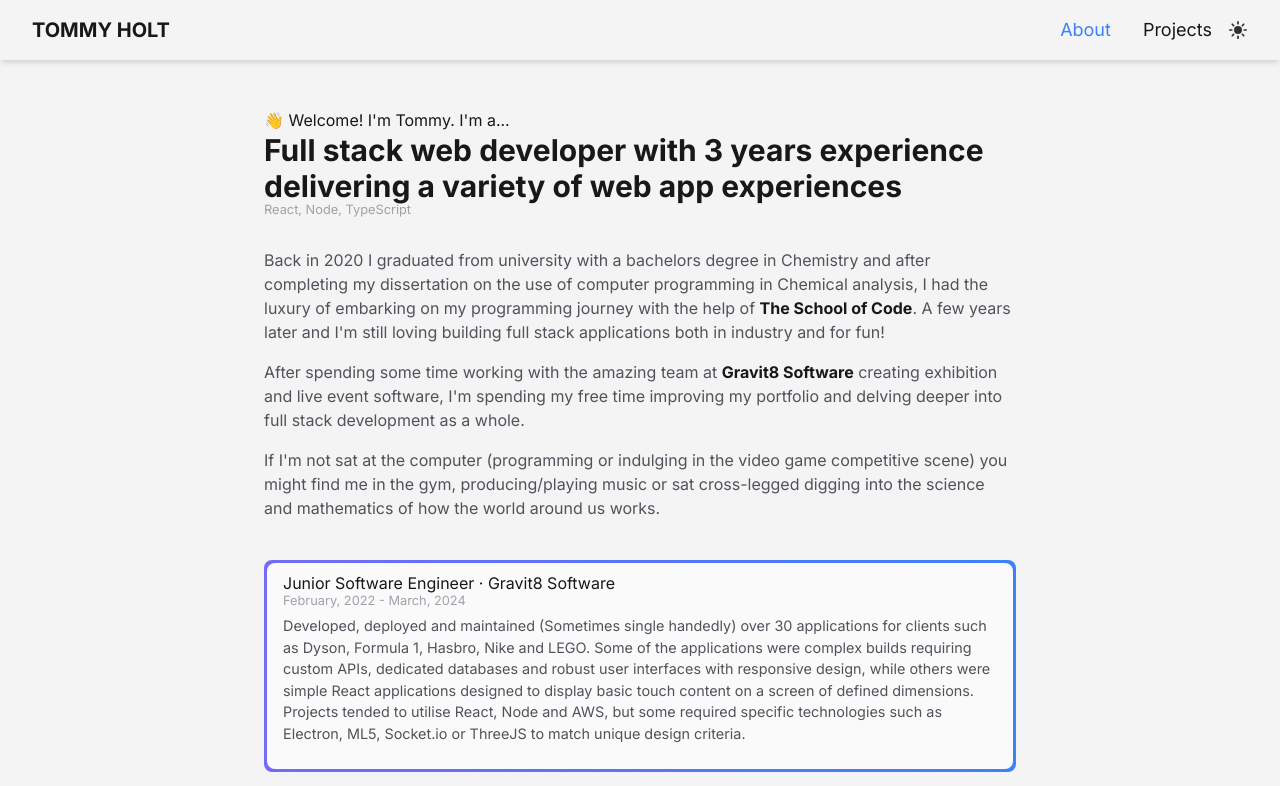
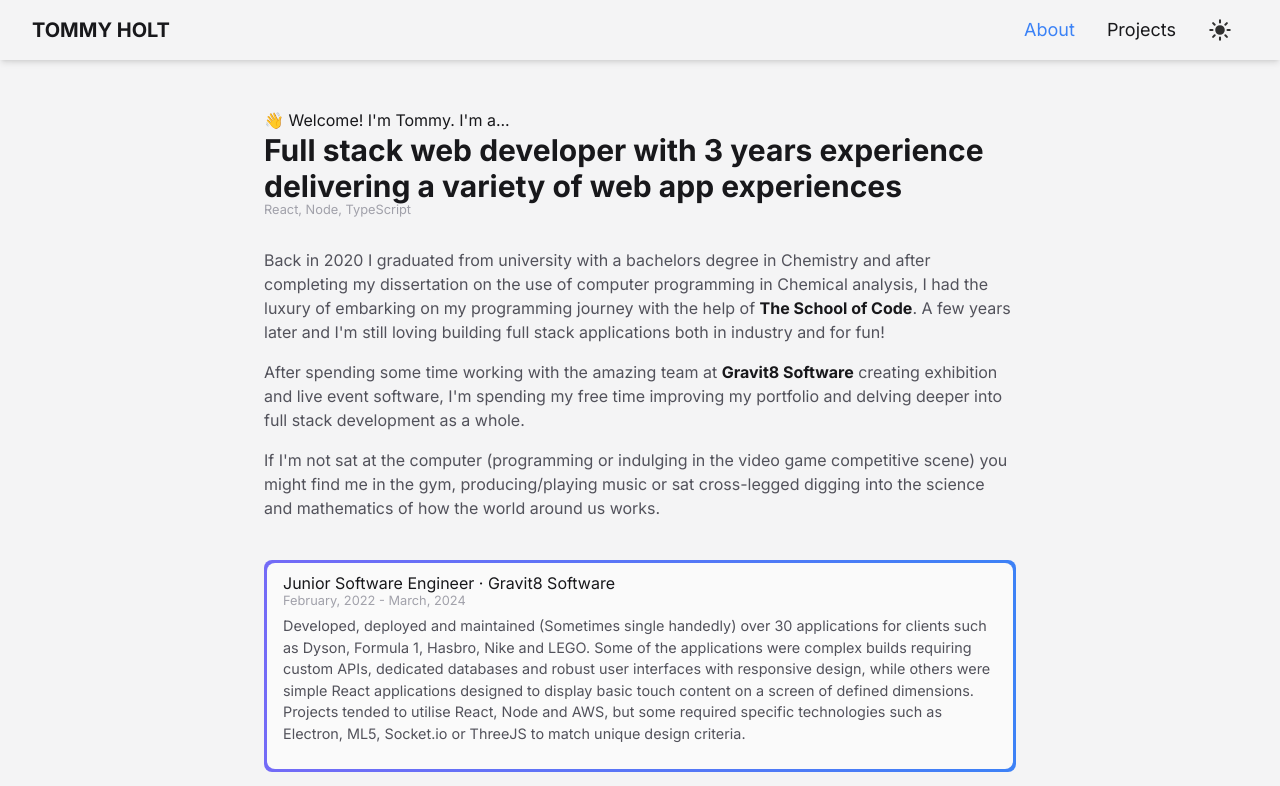
Before and after one commit to atTommy98/portfolio-website, a Next.js app: page / in a window 1280 px wide. Shown: the top 786 px of the page. Built offline with nearby package versions, Linux system fonts and the light colour scheme; no server answers.

Commit message:
CSS update on dark mode toggle

```diff
--- a/src/components/ThemeButton.tsx
+++ b/src/components/ThemeButton.tsx
@@ -43,7 +43,7 @@ export default function ThemeButton() {
   return (
     <Image
       alt="Moon or sun icon based on currently set theme"
-      className={`relative h-1/3 w-min dark:invert ${
+      className={`relative h-[40%] w-min mx-4 dark:invert ${
         animate && "animate-wiggle"
       } opacity-80`}
       width="100"
```
